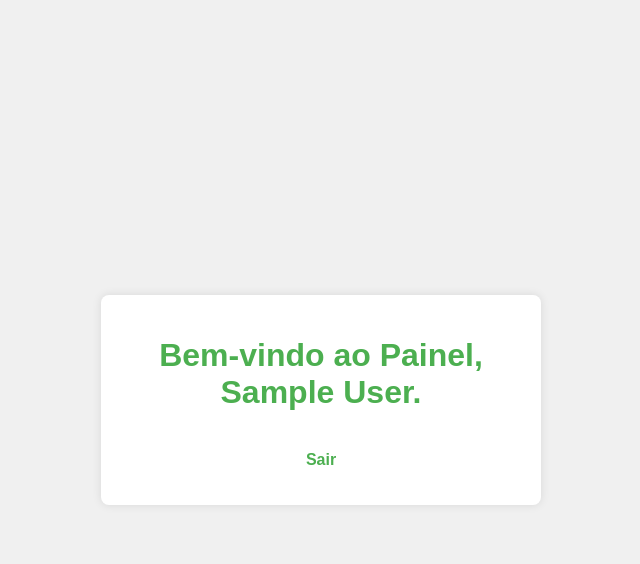
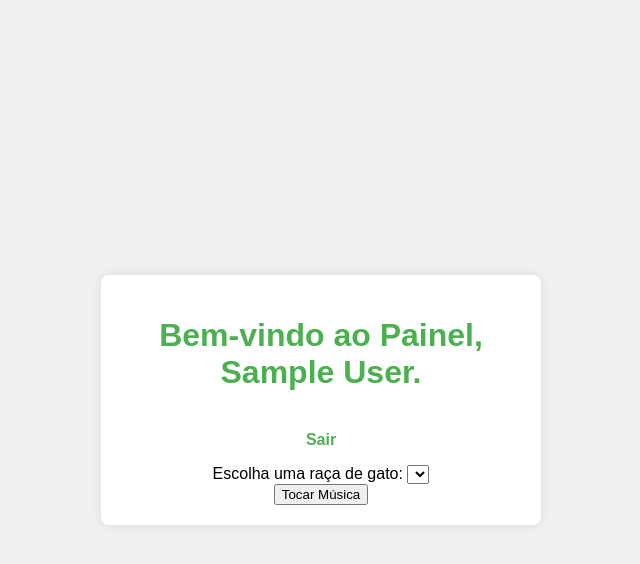
Before and after one commit to CelsoGabrielsoaresDeOliveira/trabalho-html, a PHP site: page /painel.php in a window 1280 px wide. Shown: the top 564 px of the page, without its empty margins (319-959 px from the left). Run offline with PHP 8.4, Linux system fonts and the light colour scheme; the visitor is signed in with stand-in values (Sample User, id 1); lists and menus that the app fills with data are empty.

Commit message:
Update painel.php

```diff
--- a/painel.php
+++ b/painel.php
@@ -2,7 +2,7 @@
 include('protect.php');
 ?>
 <!DOCTYPE html>
-<html lang="pt=br">
+<html lang="pt-br">
 <head>
     <meta charset="UTF-8">
     <meta http-equiv="X-UA-Compatible" content="IE=edge">
@@ -18,7 +18,16 @@ include('protect.php');
         <a href="logout.php">Sair</a>
     </p>
 
+    <div id="catSelectorContainer">
+        <label for="catBreeds">Escolha uma raça de gato:</label>
+        <select id="catBreeds">
+            <!-- Opções serão preenchidas aqui -->
+        </select>
+    </div>
     <div id="catImageContainer"></div>
+
+    <button id="musicButton">Tocar Música</button>
+    <audio id="backgroundMusic" src="michael-myers-theme-song-made-with-Voicemod.mp3" loop></audio>
 
     <script>
     const headers = new Headers({
@@ -32,18 +41,59 @@ include('protect.php');
         redirect: 'follow'
     };
 
-    fetch("https://api.thecatapi.com/v1/images/search?size=med&mime_types=jpg&format=json&has_breeds=true&order=RANDOM&page=0&limit=1", requestOptions)
-        .then(response => response.json())  // Use .json() para analisar automaticamente a resposta JSON
+    // Fetching breeds
+    fetch("https://api.thecatapi.com/v1/breeds", requestOptions)
+        .then(response => response.json())
         .then(result => {
-            const imgElement = document.createElement('img');
-            imgElement.src = result[0].url;  // Define a URL da imagem
-            imgElement.alt = "Random Cat Image";
-            imgElement.style.width = "300px";  // Define a largura da imagem
-            imgElement.style.height = "auto";  // Mantém a proporção da altura automaticamente
-            document.getElementById('catImageContainer').appendChild(imgElement);
+            const select = document.getElementById('catBreeds');
+            result.forEach(breed => {
+                const option = document.createElement('option');
+                option.value = breed.id;
+                option.textContent = breed.name;
+                select.appendChild(option);
+            });
+
+            // Set initial image
+            if (result.length > 0) {
+                showCatImage(result[0].id);
+            }
         })
         .catch(error => console.log('error', error));
-</script>
 
+    document.getElementById('catBreeds').addEventListener('change', function() {
+        const selectedBreedId = this.value;
+        showCatImage(selectedBreedId);
+    });
+
+    function showCatImage(breedId) {
+        fetch(`https://api.thecatapi.com/v1/images/search?breed_ids=${breedId}&limit=1`, requestOptions)
+            .then(response => response.json())
+            .then(result => {
+                const imgElement = document.createElement('img');
+                imgElement.src = result[0].url;
+                imgElement.alt = "Cat Image";
+                imgElement.style.width = "300px";
+                imgElement.style.height = "auto";
+
+                const catImageContainer = document.getElementById('catImageContainer');
+                catImageContainer.innerHTML = '';  // Clear previous image
+                catImageContainer.appendChild(imgElement);
+            })
+            .catch(error => console.log('error', error));
+    }
+
+    // Music button functionality
+    document.getElementById('musicButton').addEventListener('click', function() {
+        const audio = document.getElementById('backgroundMusic');
+        if (audio.paused) {
+            audio.play();
+            this.textContent = 'Pausar Música';
+        } else {
+            audio.pause();
+            this.textContent = 'Tocar Música';
+        }
+    });
+    </script>
+</div>
 </body>
 </html>
```
